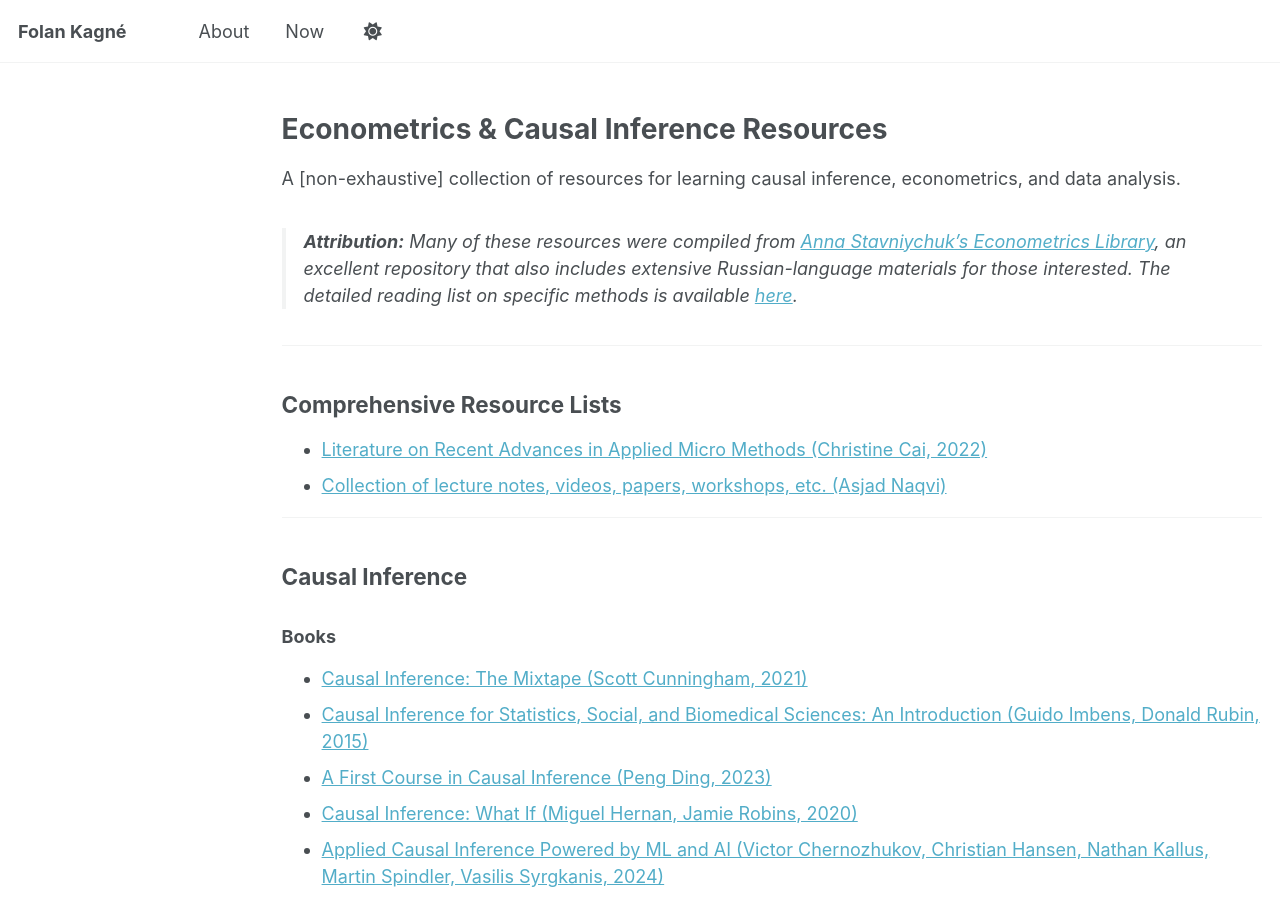
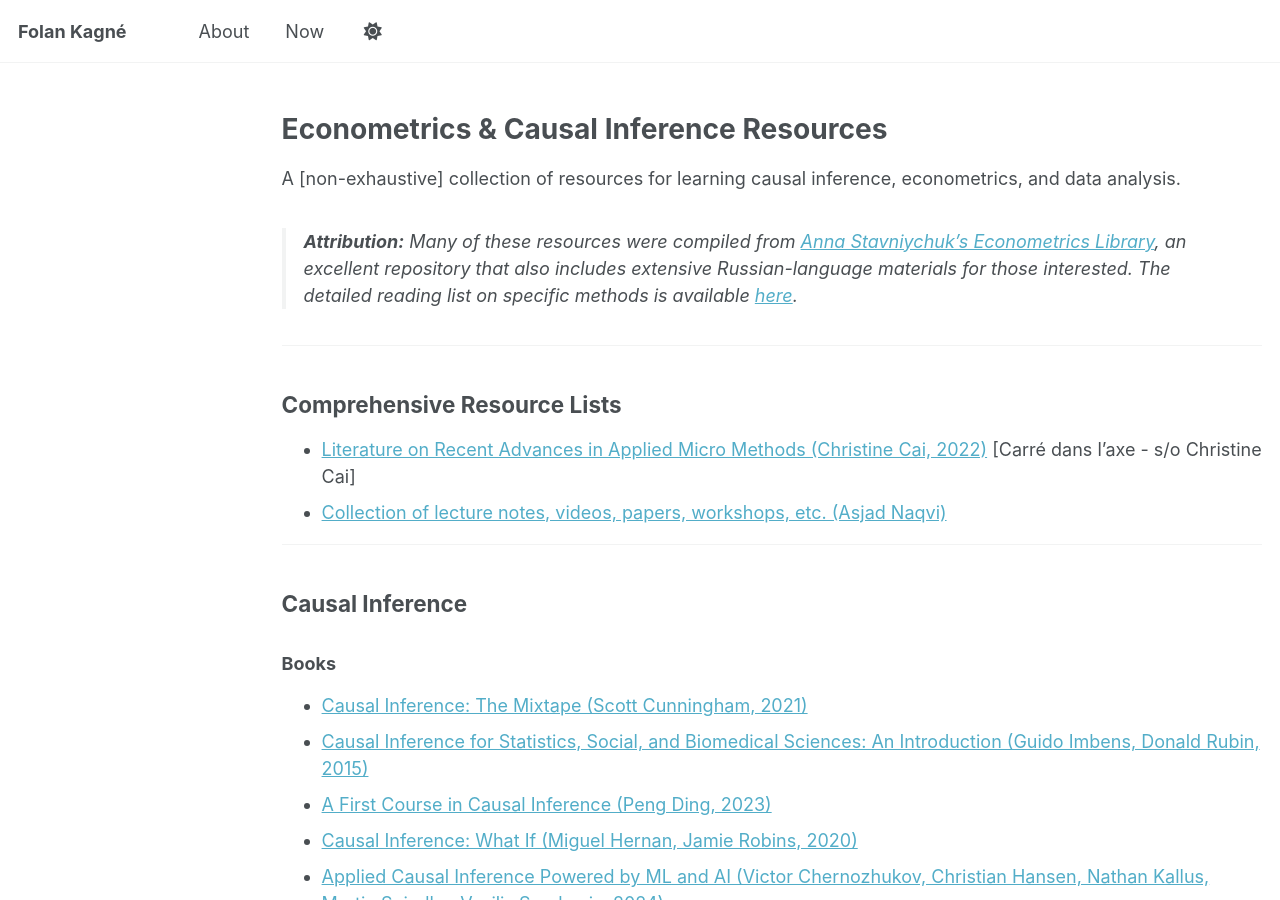
Before and after one commit to folankagne/folankagne.github.io, a Jekyll site: the page built from _pages/temp/econometrics-resources.md, in a window 1280 px wide and 900 px high. Built offline with Jekyll 4.4.1, drawn with Linux system fonts in a browser that asks for light colours; a script that is not in the unit is left out.

Commit message:
Update econometrics-resources.md

```diff
--- a/_pages/temp/econometrics-resources.md
+++ b/_pages/temp/econometrics-resources.md
@@ -16,7 +16,7 @@
 
 ## Comprehensive Resource Lists
 
-* [Literature on Recent Advances in Applied Micro Methods (Christine Cai, 2022)](https://christinecai.github.io/PublicGoods/applied_micro_methods.pdf)
+* [Literature on Recent Advances in Applied Micro Methods (Christine Cai, 2022)](https://christinecai.github.io/PublicGoods/applied_micro_methods.pdf) [Carré dans l'axe - s/o Christine Cai]
 * [Collection of lecture notes, videos, papers, workshops, etc. (Asjad Naqvi)](https://asjadnaqvi.github.io/DiD/docs/resources#books)
 
 ---
```
